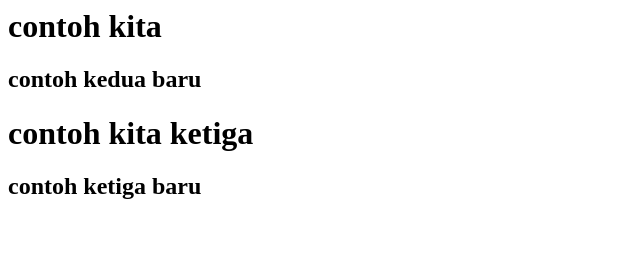
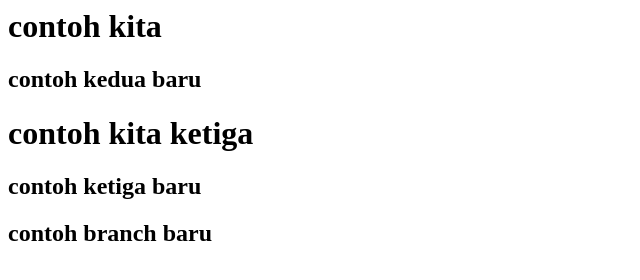
Before and after one commit to Philipus13/Tutorial, a plain HTML site: page index.html in a window 1280 px wide. Shown: the whole page, without its empty margins (0-640 px from the left). Drawn offline with Linux system fonts and the light colour scheme.

Commit message:
branch baru

```diff
--- a/index.html
+++ b/index.html
@@ -4,3 +4,5 @@
 <h1>contoh kita ketiga</h1>
 
 <h2>contoh ketiga baru</h2>
+
+<h2>contoh branch baru</h2>
```
